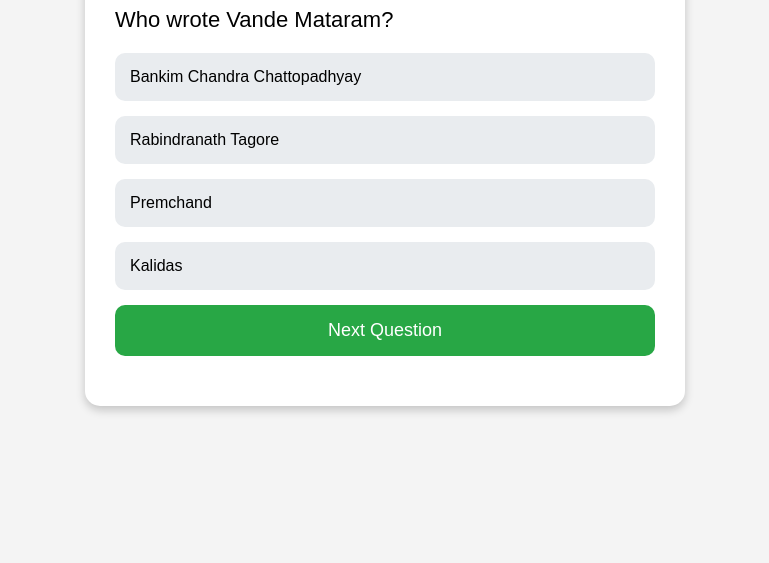
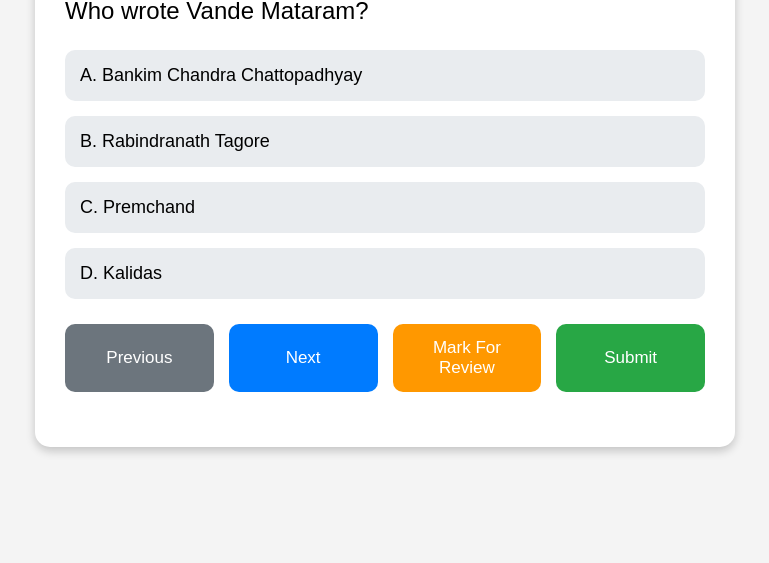
Before and after one commit to Gangotri-arch/Quiz-Website, a plain HTML site: page art-culture.html in a window 1280 px wide. Shown: the part 237-800 px from the top of the page, without its empty margins (255-1024 px from the left). Drawn offline with Linux system fonts and the light colour scheme.

Commit message:
Update art-culture.html

```diff
--- a/art-culture.html
+++ b/art-culture.html
@@ -22,11 +22,12 @@ body{
     justify-content:center;
     align-items:center;
     min-height:100vh;
+    padding:20px;
 }
 
 .quiz-box{
-    width:90%;
-    max-width:600px;
+    width:100%;
+    max-width:700px;
     background:white;
     padding:30px;
     border-radius:15px;
@@ -39,9 +40,15 @@ h1{
     color:#007bff;
 }
 
+#questionNumber{
+    margin-bottom:10px;
+    font-size:18px;
+    color:#555;
+}
+
 #question{
-    font-size:22px;
-    margin-bottom:20px;
+    font-size:24px;
+    margin-bottom:25px;
 }
 
 .option{
@@ -51,6 +58,7 @@ h1{
     border-radius:10px;
     cursor:pointer;
     transition:0.3s;
+    font-size:18px;
 }
 
 .option:hover{
@@ -58,25 +66,52 @@ h1{
     color:white;
 }
 
-#nextBtn{
-    width:100%;
-    padding:15px;
+.selected{
+    background:#28a745 !important;
+    color:white;
+}
+
+.review{
+    border:3px solid orange;
+}
+
+.buttons{
+    display:flex;
+    flex-wrap:wrap;
+    gap:15px;
+    margin-top:25px;
+}
+
+.buttons button{
+    flex:1;
+    padding:14px;
     border:none;
-    background:#28a745;
-    color:white;
-    font-size:18px;
     border-radius:10px;
     cursor:pointer;
+    font-size:17px;
+    color:white;
 }
 
-#nextBtn:hover{
-    background:#1e7e34;
+#prevBtn{
+    background:#6c757d;
 }
 
-#score{
+#nextBtn{
+    background:#007bff;
+}
+
+#reviewBtn{
+    background:#ff9800;
+}
+
+#submitBtn{
+    background:#28a745;
+}
+
+#result{
+    margin-top:25px;
     text-align:center;
     font-size:24px;
-    margin-top:20px;
     color:#007bff;
 }
 
@@ -89,17 +124,25 @@ h1{
 
 <h1>Art & Culture Quiz</h1>
 
-<div id="question">
-Question comes here
-</div>
+<div id="questionNumber"></div>
+
+<div id="question"></div>
 
 <div id="options"></div>
 
-<button id="nextBtn">
-Next Question
-</button>
+<div class="buttons">
 
-<div id="score"></div>
+<button id="prevBtn">Previous</button>
+
+<button id="nextBtn">Next</button>
+
+<button id="reviewBtn">Mark For Review</button>
+
+<button id="submitBtn">Submit</button>
+
+</div>
+
+<div id="result"></div>
 
 </div>
 
@@ -109,90 +152,148 @@ const quizData = [
 
 {
 question:"Who wrote Vande Mataram?",
-options:["Bankim Chandra Chattopadhyay","Rabindranath Tagore","Premchand","Kalidas"],
-answer:"Bankim Chandra Chattopadhyay"
+options:[
+"A. Bankim Chandra Chattopadhyay",
+"B. Rabindranath Tagore",
+"C. Premchand",
+"D. Kalidas"
+],
+answer:"A. Bankim Chandra Chattopadhyay"
 },
 
 {
 question:"Kathak is a famous form of?",
-options:["Dance","Painting","Music","Drama"],
-answer:"Dance"
+options:[
+"A. Painting",
+"B. Music",
+"C. Dance",
+"D. Drama"
+],
+answer:"C. Dance"
 },
 
 {
 question:"Bharatanatyam originated in which state?",
-options:["Kerala","Tamil Nadu","Punjab","Rajasthan"],
-answer:"Tamil Nadu"
+options:[
+"A. Kerala",
+"B. Tamil Nadu",
+"C. Punjab",
+"D. Rajasthan"
+],
+answer:"B. Tamil Nadu"
 }
 
 ];
 
 let currentQuestion = 0;
-let score = 0;
 
-const questionEl = document.getElementById("question");
-const optionsEl = document.getElementById("options");
-const nextBtn = document.getElementById("nextBtn");
-const scoreEl = document.getElementById("score");
+let userAnswers = new Array(quizData.length).fill(null);
+
+let markedReview = new Array(quizData.length).fill(false);
+
+const questionNumber =
+document.getElementById("questionNumber");
+
+const question =
+document.getElementById("question");
+
+const options =
+document.getElementById("options");
+
+const result =
+document.getElementById("result");
 
 function loadQuestion(){
 
-    let currentQuiz = quizData[currentQuestion];
+    let q = quizData[currentQuestion];
 
-    questionEl.innerText = currentQuiz.question;
+    questionNumber.innerText =
+    "Question " + (currentQuestion + 1) +
+    " of " + quizData.length;
 
-    optionsEl.innerHTML = "";
+    question.innerText = q.question;
 
-    currentQuiz.options.forEach(option => {
+    options.innerHTML = "";
 
-        const btn = document.createElement("div");
+    q.options.forEach(option => {
 
-        btn.innerText = option;
+        let div = document.createElement("div");
 
-        btn.classList.add("option");
+        div.classList.add("option");
 
-        btn.onclick = () => selectAnswer(option);
+        div.innerText = option;
 
-        optionsEl.appendChild(btn);
+        if(userAnswers[currentQuestion] === option){
+            div.classList.add("selected");
+        }
+
+        if(markedReview[currentQuestion]){
+            div.classList.add("review");
+        }
+
+        div.onclick = () => {
+
+            userAnswers[currentQuestion] = option;
+
+            loadQuestion();
+        };
+
+        options.appendChild(div);
 
     });
 
 }
 
-function selectAnswer(selected){
+document.getElementById("nextBtn")
+.onclick = () => {
 
-    if(selected === quizData[currentQuestion].answer){
+    if(currentQuestion < quizData.length - 1){
 
-        score++;
+        currentQuestion++;
 
+        loadQuestion();
     }
 
-}
+};
 
-nextBtn.addEventListener("click", () => {
+document.getElementById("prevBtn")
+.onclick = () => {
 
-    currentQuestion++;
+    if(currentQuestion > 0){
 
-    if(currentQuestion < quizData.length){
+        currentQuestion--;
 
         loadQuestion();
-
     }
 
-    else{
+};
 
-        questionEl.innerText = "Quiz Completed";
+document.getElementById("reviewBtn")
+.onclick = () => {
 
-        optionsEl.innerHTML = "";
+    markedReview[currentQuestion] = true;
 
-        nextBtn.style.display = "none";
+    loadQuestion();
+};
 
-        scoreEl.innerText =
-        "Your Score: " + score + "/" + quizData.length;
+document.getElementById("submitBtn")
+.onclick = () => {
 
-    }
+    let score = 0;
 
-});
+    quizData.forEach((q,index) => {
+
+        if(userAnswers[index] === q.answer){
+
+            score++;
+        }
+
+    });
+
+    result.innerText =
+    "Your Score: " + score +
+    " / " + quizData.length;
+};
 
 loadQuestion();
 
```
